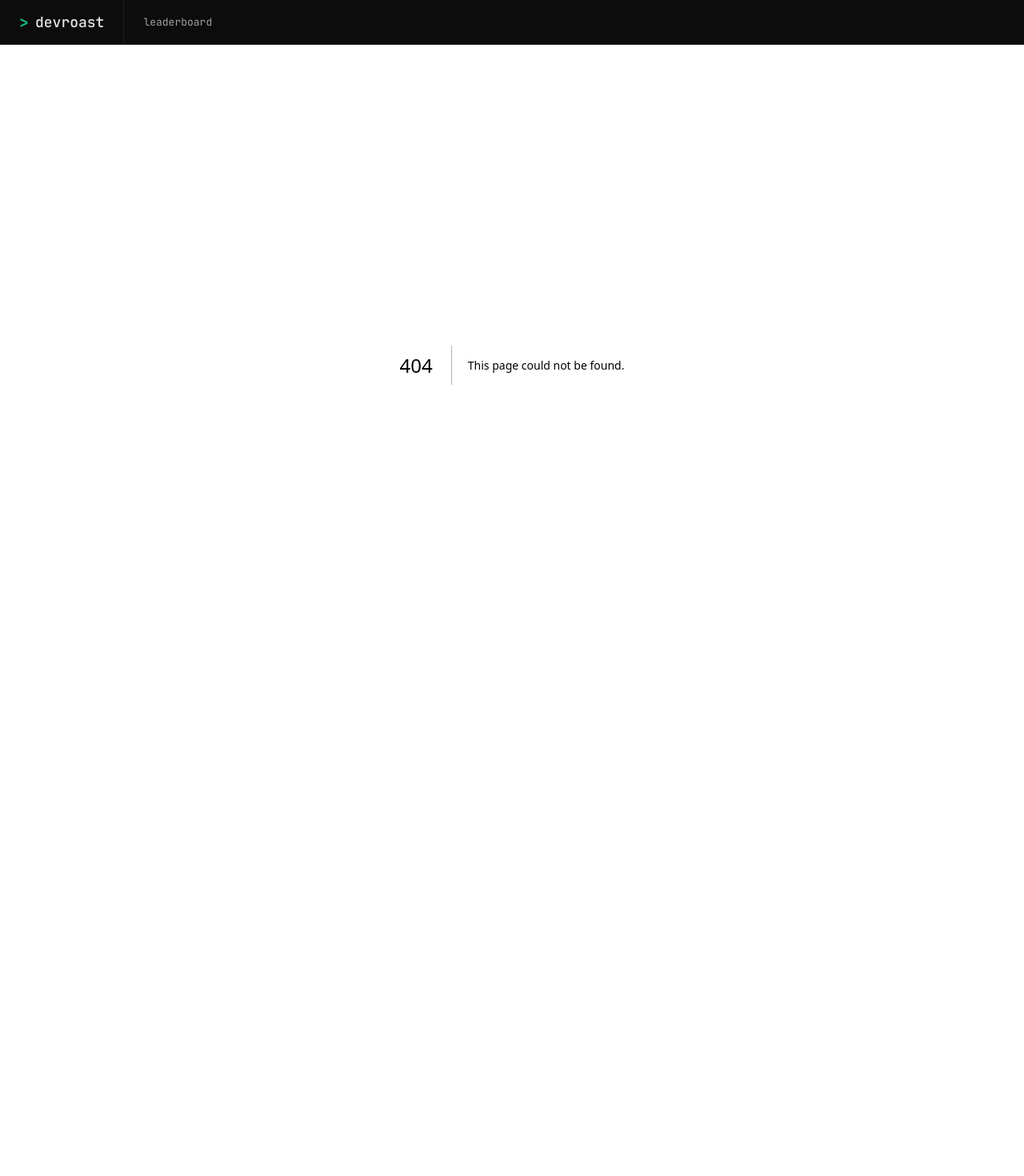
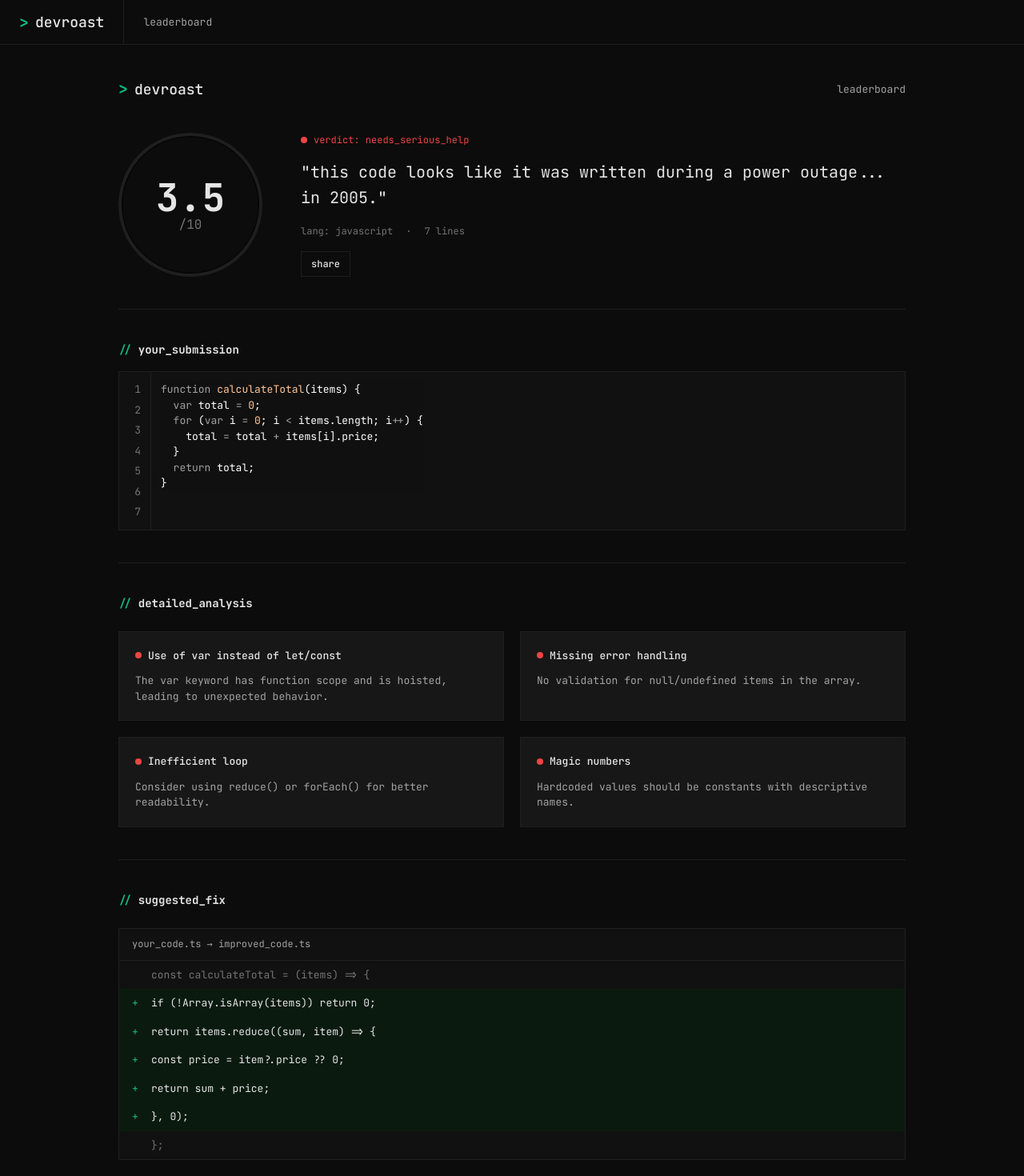
Before and after one commit to marcosvinirocha/devroast, a Next.js app: page /roast/1 in a window 1280 px wide. Before the commit this address had no page. Shown: the top 1470 px of the page at 80% size. Before the commit the page ends 856 px from the top, so only its background shows below. Built offline with nearby package versions, Linux system fonts and the light colour scheme.

Commit message:
feat: add roast result page with dynamic UUID route

```diff
--- a/src/app/leaderboard/page.tsx
+++ b/src/app/leaderboard/page.tsx
@@ -127,7 +127,11 @@ export default function LeaderboardPage() {
                   <Badge variant="critical">{entry.score.toFixed(1)}/10</Badge>
                 </div>
               </div>
-              <CodeBlockServer code={entry.code} language={entry.language} />
+              <CodeBlockServer
+                code={entry.code}
+                language={entry.language}
+                showHeader={false}
+              />
             </div>
           ))}
         </div>
--- /dev/null
+++ b/src/app/roast/[id]/page.tsx
@@ -0,0 +1,201 @@
+import Link from "next/link";
+import { Badge } from "@/components/ui/badge";
+import { Button } from "@/components/ui/button";
+import { CodeBlockServer } from "@/components/ui/code-block-server";
+import { DiffLine } from "@/components/ui/diff-line";
+import { ScoreRing } from "@/components/ui/score-ring";
+
+const STATIC_ROAST_DATA = {
+  score: 3.5,
+  verdict: "needs_serious_help",
+  quote:
+    "this code looks like it was written during a power outage... in 2005.",
+  language: "javascript",
+  lines: 7,
+  code: `function calculateTotal(items) {
+  var total = 0;
+  for (var i = 0; i < items.length; i++) {
+    total = total + items[i].price;
+  }
+  return total;
+}`,
+  issues: [
+    {
+      title: "Use of var instead of let/const",
+      description:
+        "The var keyword has function scope and is hoisted, leading to unexpected behavior.",
+      severity: "warning",
+    },
+    {
+      title: "Missing error handling",
+      description: "No validation for null/undefined items in the array.",
+      severity: "critical",
+    },
+    {
+      title: "Inefficient loop",
+      description:
+        "Consider using reduce() or forEach() for better readability.",
+      severity: "warning",
+    },
+    {
+      title: "Magic numbers",
+      description:
+        "Hardcoded values should be constants with descriptive names.",
+      severity: "warning",
+    },
+  ],
+  improvedCode: [
+    {
+      type: "context" as const,
+      prefix: " ",
+      content: "const calculateTotal = (items) => {",
+    },
+    {
+      type: "added" as const,
+      prefix: "+",
+      content: "  if (!Array.isArray(items)) return 0;",
+    },
+    {
+      type: "added" as const,
+      prefix: "+",
+      content: "  return items.reduce((sum, item) => {",
+    },
+    {
+      type: "added" as const,
+      prefix: "+",
+      content: "    const price = item?.price ?? 0;",
+    },
+    { type: "added" as const, prefix: "+", content: "    return sum + price;" },
+    { type: "added" as const, prefix: "+", content: "  }, 0);" },
+    { type: "context" as const, prefix: " ", content: "};" },
+  ],
+};
+
+export default function RoastResultPage() {
+  return (
+    <div className="min-h-screen bg-bg-page">
+      <div className="max-w-5xl mx-auto px-5 py-10 flex flex-col gap-10">
+        <div className="flex items-center justify-between">
+          <Link href="/" className="flex items-center gap-2">
+            <span className="text-[20px] font-bold text-accent-green">
+              {">"}
+            </span>
+            <span className="text-[18px] font-medium text-text-primary">
+              devroast
+            </span>
+          </Link>
+          <Link href="/leaderboard">
+            <span className="font-mono text-[13px] text-text-secondary hover:text-text-primary transition-colors cursor-pointer">
+              leaderboard
+            </span>
+          </Link>
+        </div>
+
+        <div className="flex items-center gap-12">
+          <ScoreRing score={STATIC_ROAST_DATA.score} />
+
+          <div className="flex flex-col gap-4 flex-1">
+            <Badge variant="critical">
+              verdict: {STATIC_ROAST_DATA.verdict}
+            </Badge>
+            <p className="text-[20px] text-text-primary font-mono leading-relaxed">
+              &quot;{STATIC_ROAST_DATA.quote}&quot;
+            </p>
+            <div className="flex items-center gap-4 text-[12px] text-text-tertiary font-mono">
+              <span>lang: {STATIC_ROAST_DATA.language}</span>
+              <span>·</span>
+              <span>{STATIC_ROAST_DATA.lines} lines</span>
+            </div>
+            <div className="flex gap-3">
+              <Button variant="secondary" size="sm">
+                share
+              </Button>
+            </div>
+          </div>
+        </div>
+
+        <div className="h-px bg-border-primary" />
+
+        <div className="flex flex-col gap-4">
+          <div className="flex items-center gap-2">
+            <span className="text-[14px] font-bold text-accent-green font-mono">
+              {"//"}
+            </span>
+            <span className="text-[14px] font-bold text-text-primary font-mono">
+              your_submission
+            </span>
+          </div>
+          <CodeBlockServer
+            code={STATIC_ROAST_DATA.code}
+            language={STATIC_ROAST_DATA.language}
+            showHeader={false}
+          />
+        </div>
+
+        <div className="h-px bg-border-primary" />
+
+        <div className="flex flex-col gap-6">
+          <div className="flex items-center gap-2">
+            <span className="text-[14px] font-bold text-accent-green font-mono">
+              {"//"}
+            </span>
+            <span className="text-[14px] font-bold text-text-primary font-mono">
+              detailed_analysis
+            </span>
+          </div>
+
+          <div className="grid grid-cols-2 gap-5">
+            {STATIC_ROAST_DATA.issues.map((issue) => (
+              <div
+                key={issue.title}
+                className="flex flex-col gap-3 p-5 border border-border-primary bg-bg-surface"
+              >
+                <div className="flex items-center gap-2">
+                  <span className="h-2 w-2 rounded-full bg-accent-red" />
+                  <span className="text-[13px] font-medium text-text-primary font-mono">
+                    {issue.title}
+                  </span>
+                </div>
+                <p className="text-[13px] text-text-secondary font-mono">
+                  {issue.description}
+                </p>
+              </div>
+            ))}
+          </div>
+        </div>
+
+        <div className="h-px bg-border-primary" />
+
+        <div className="flex flex-col gap-6">
+          <div className="flex items-center gap-2">
+            <span className="text-[14px] font-bold text-accent-green font-mono">
+              {"//"}
+            </span>
+            <span className="text-[14px] font-bold text-text-primary font-mono">
+              suggested_fix
+            </span>
+          </div>
+
+          <div className="border border-border-primary bg-bg-input overflow-hidden">
+            <div className="h-10 flex items-center px-4 border-b border-border-primary">
+              <span className="font-mono text-[12px] text-text-secondary">
+                your_code.ts → improved_code.ts
+              </span>
+            </div>
+            <div className="flex flex-col">
+              {STATIC_ROAST_DATA.improvedCode.map((line) => (
+                <DiffLine
+                  key={line.content.slice(0, 15)}
+                  type={line.type}
+                  prefix={line.prefix}
+                >
+                  {line.content}
+                </DiffLine>
+              ))}
+            </div>
+          </div>
+        </div>
+      </div>
+    </div>
+  );
+}
--- a/src/components/ui/code-block-server.tsx
+++ b/src/components/ui/code-block-server.tsx
@@ -34,6 +34,7 @@ export interface CodeBlockServerProps {
   language?: string;
   fileName?: string;
   showLineNumbers?: boolean;
+  showHeader?: boolean;
   className?: string;
 }
 
@@ -42,6 +43,7 @@ export async function CodeBlockServer({
   language = "javascript",
   fileName,
   showLineNumbers = true,
+  showHeader = true,
   className,
 }: CodeBlockServerProps) {
   const html = await codeToHtml(code, language);
@@ -49,11 +51,13 @@ export async function CodeBlockServer({
 
   return (
     <div className={codeBlockVariants({ className })}>
-      <CodeHeader fileName={fileName}>
-        <span className={dotVariants({ color: "red" })} />
-        <span className={dotVariants({ color: "amber" })} />
-        <span className={dotVariants({ color: "green" })} />
-      </CodeHeader>
+      {showHeader && (
+        <CodeHeader fileName={fileName}>
+          <span className={dotVariants({ color: "red" })} />
+          <span className={dotVariants({ color: "amber" })} />
+          <span className={dotVariants({ color: "green" })} />
+        </CodeHeader>
+      )}
       <div className={codeBodyVariants()}>
         {showLineNumbers && (
           <div className={lineNumbersVariants()}>
```
